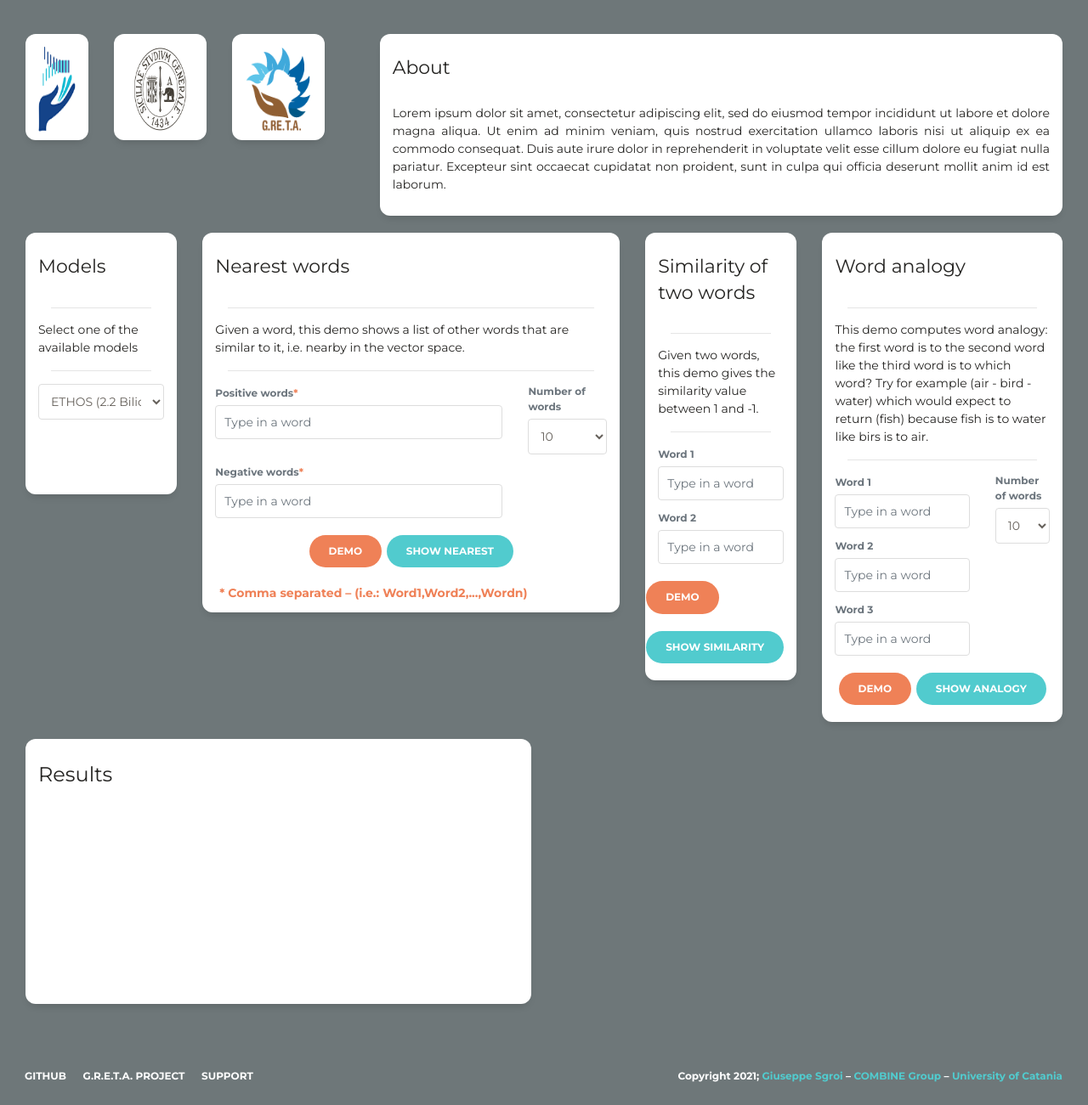
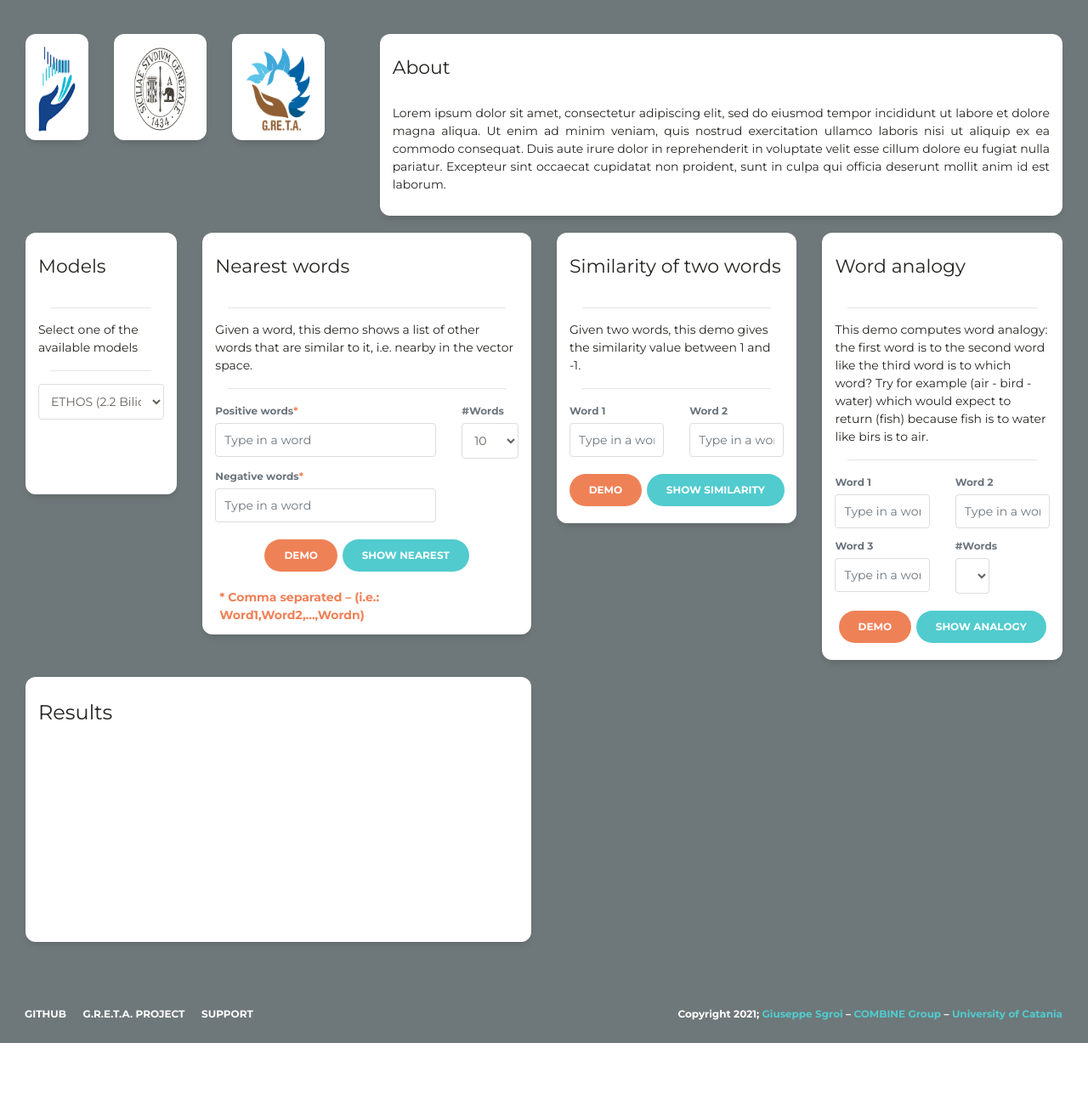
Before and after one commit to Pex2892/ETHOS-Word-Embeddings, a Django app: page / in a window 1280 px wide. Shown: the whole page at 85% size. After the commit the page ends 1228 px from the top, so only its background shows below. Run offline with Django 3.2, Linux system fonts and the light colour scheme; some libraries are stand-ins or nearby versions.

Commit message:
Fix grid

```diff
--- a/word_embeddings/templates/word_embeddings/index.html
+++ b/word_embeddings/templates/word_embeddings/index.html
@@ -96,9 +96,7 @@
                                                             <optgroup label="Other models">
                                                                 <option value="1">PubMed+PMC+Wikipedia (5.5 Milions tokens, 200d vectors)</option>
                                                                 <option value="2">GloVe Wikipedia+Gigaword (6 Bilions tokens, 100d vectors)</option>
-                                                                <option value="3">GloVe Twitter (27 Bilions tokens, 50d vectors)</option>
-                                                                <option value="4">fastText WikiNews (16 Bilions tokens, 300d vectors)</option>
-                                                                <option value="5">GoogleNews (100 Bilions tokens, 300d vectors)</option>
+                                                                <option value="3">fastText WikiNews (16 Bilions tokens, 300d vectors)</option>
                                                             </optgroup>
                                                         </select>
                                                     </div>
@@ -107,7 +105,7 @@
                                         </div>
                                     </div>
                                 </div>
-                                <div class="col-md-5">
+                                <div class="col-md-4">
                                     <div class="card card-user">
                                         <div class="card-header">
                                             <h5 class="card-title">Nearest words</h5>
@@ -127,7 +125,7 @@
                                                 </div>
                                                 <div class="col-md-3">
                                                     <div class="form-group">
-                                                        <label class="text-secondary font-weight-bold">Number of words</label>
+                                                        <label class="text-secondary font-weight-bold">#Words</label>
                                                         <select class="form-control" id="NW_topn">
                                                             <option value="5">5</option>
                                                             <option value="10" selected>10</option>
@@ -160,7 +158,7 @@
                                         </div>
                                     </div>
                                 </div>
-                                <div class="col-md-2">
+                                <div class="col-md-3">
                                     <div class="card card-user">
                                         <div class="card-header">
                                             <h5 class="card-title">Similarity of two words</h5>
@@ -170,13 +168,13 @@
                                             <p>Given two words, this demo gives the similarity value between 1 and -1.</p>
                                             <hr />
                                             <div class="row">
-                                                <div class="col-md-12">
+                                                <div class="col-md-6">
                                                     <div class="form-group">
                                                         <label class="text-secondary font-weight-bold">Word 1</label>
                                                         <input type="text" id="SW_word1" class="form-control" placeholder="Type in a word" required>
                                                     </div>
                                                 </div>
-                                                <div class="col-md-12">
+                                                <div class="col-md-6">
                                                     <div class="form-group">
                                                         <label class="text-secondary font-weight-bold">Word 2</label>
                                                         <input type="text" id="SW_word2" class="form-control" placeholder="Type in a word" required>
@@ -202,31 +200,29 @@
                                             <p>This demo computes word analogy: the first word is to the second word like the third word is to which word? Try for example (air - bird - water) which would expect to return (fish) because fish is to water like birs is to air. </p>
                                             <hr />
                                             <div class="row">
-                                                <div class="col-md-8">
-                                                    <div class="row">
-                                                        <div class="col-md-12">
+                                                <div class="col-md-6">
                                                     <div class="form-group">
                                                         <label class="text-secondary font-weight-bold">Word 1</label>
                                                         <input type="text" id="WA_word1" class="form-control" placeholder="Type in a word" required>
                                                     </div>
                                                 </div>
-                                                        <div class="col-md-12">
+                                                <div class="col-md-6">
                                                     <div class="form-group">
                                                         <label class="text-secondary font-weight-bold">Word 2</label>
                                                         <input type="text" id="WA_word2" class="form-control" placeholder="Type in a word" required>
                                                     </div>
                                                 </div>
-                                                        <div class="col-md-12">
+                                            </div>
+                                            <div class="row">
+                                                <div class="col-md-6">
                                                     <div class="form-group">
                                                         <label class="text-secondary font-weight-bold">Word 3</label>
                                                         <input type="text" id="WA_word3" class="form-control" placeholder="Type in a word" required>
                                                     </div>
                                                 </div>
-                                                    </div>
-                                                </div>
-                                                <div class="col-md-4">
+                                                <div class="col-md-3">
                                                     <div class="form-group">
-                                                        <label class="text-secondary font-weight-bold">Number of words</label>
+                                                        <label class="text-secondary font-weight-bold">#Words</label>
                                                         <select class="form-control" id="WA_topn">
                                                             <option value="5">5</option>
                                                             <option value="10" selected>10</option>
@@ -405,6 +401,9 @@
         <!-- Control Center for Now Ui Dashboard: parallax effects, scripts for the example pages etc -->
         <script src="{% static 'assets/demo/demo.js' %}"></script>
 
+        <!-- SweetAlert2 -->
+        <script src="{% static 'assets/js/sweetalert2_v11.0.18.all.min.js' %}" type="text/javascript"></script>
+
         <!-- Functions of this page -->
         <script>
             var url_run_nearest_words = "{% url 'run-nearest-words' %}";
```
Lines whose indentation alone changed are shown as unchanged.
